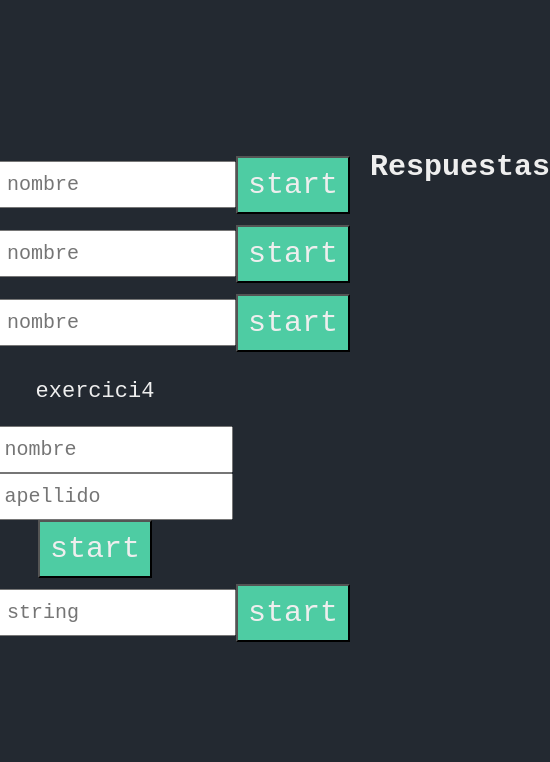
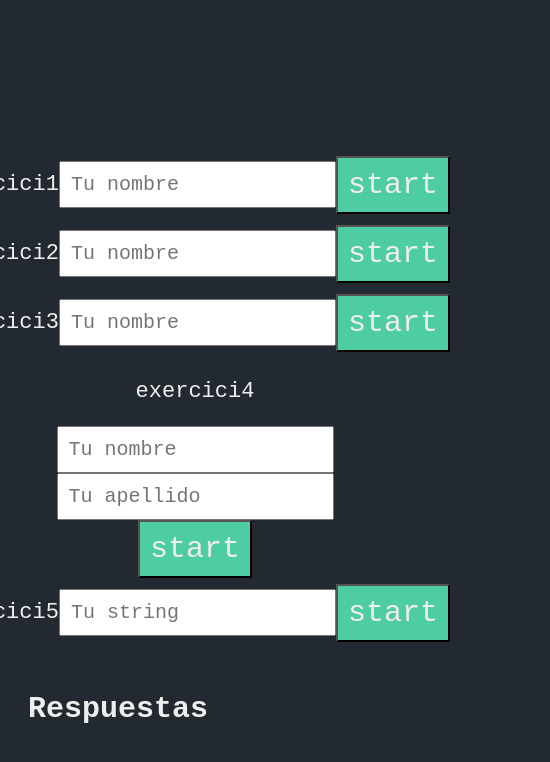
Before and after one commit to J-Emmerich/Sprint1_NodeJS_ITA, a plain HTML site: page Lletres Repetides/conInterfaceGrafica/index.html in a window 390 px wide. Shown: the whole page, 550 px wide, since content can reach past the window. Drawn offline with Linux system fonts and the light colour scheme.

Commit message:
Ajustada la grid de CSS para mobile

```diff
--- a/Lletres Repetides/conInterfaceGrafica/css/style.css
+++ b/Lletres Repetides/conInterfaceGrafica/css/style.css
@@ -34,7 +34,7 @@ header{
     flex-flow: column wrap;
 }
 main{
-    grid-area: c;
+   grid-area: c;
     display: flex;
     justify-content: center;
     align-items: flex-start;
@@ -65,7 +65,7 @@ main{
         grid-template-areas:
         "h h h h h h h h h h h h"
         "c c c c c c c c c c c c"
-        "c c c c c c c c c c c c"
+        "a a a a a a a a a a a a"
 
     }
 
--- a/Lletres Repetides/conInterfaceGrafica/index.html
+++ b/Lletres Repetides/conInterfaceGrafica/index.html
@@ -54,13 +54,13 @@
                 </div>
 
             </section>
-<section id="answer">
-    <h2>Respuestas</h2>
-<ul>
+        </main>
+        <section id="answer">
+            <h2>Respuestas</h2>
+        <ul>
 
-</ul>
-</section>
-        </main>
+        </ul>
+        </section>
 
     </div>
 
```
